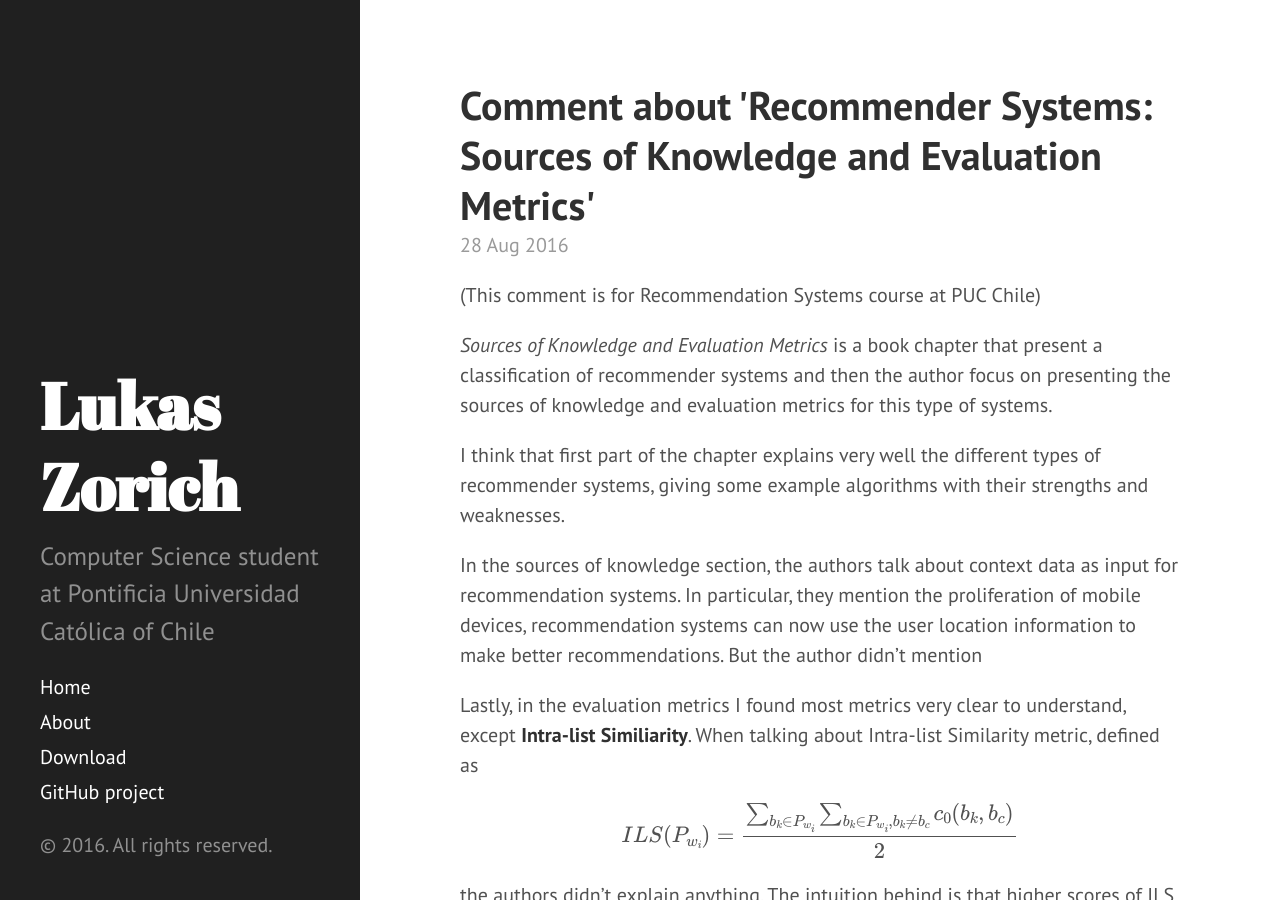
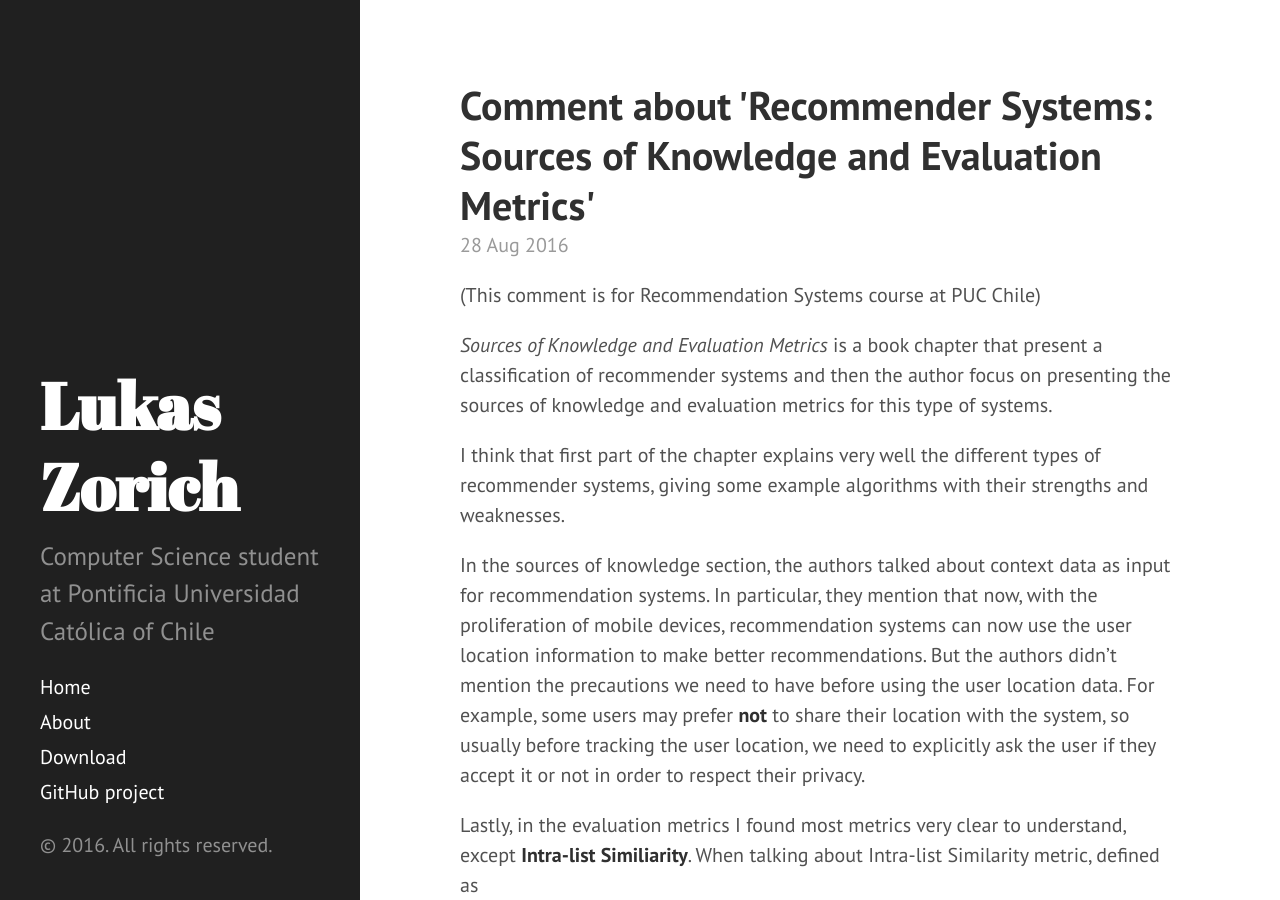
Before and after one commit to lezorich/blog, a Jekyll site: the page built from _posts/2016-08-28-comment-on-sources-of-knowledge-and-eval-metrics.md, in a window 1280 px wide and 900 px high. Built offline with Jekyll 4.4.1, drawn with Linux system fonts in a browser that asks for light colours; formulas are drawn with MathJax 3.

Commit message:
Finish week 3 comments

```diff
--- a/_posts/2016-08-28-comment-on-sources-of-knowledge-and-eval-metrics.md
+++ b/_posts/2016-08-28-comment-on-sources-of-knowledge-and-eval-metrics.md
@@ -16,11 +16,14 @@ I think that first part of the chapter explains very well the different types
 of recommender systems, giving some example algorithms with their strengths
 and weaknesses.
 
-In the sources of knowledge section, the authors talk about context data as
-input for recommendation systems. In particular, they mention the proliferation
+In the sources of knowledge section, the authors talked about context data as
+input for recommendation systems. In particular, they mention that now, with the proliferation
 of mobile devices, recommendation systems can now use the user location
-information to make better recommendations. But the author didn't mention
-
+information to make better recommendations. But the authors didn't mention the
+precautions we need to have before using the user location data. For example,
+some users may prefer **not** to share their location with the system, so
+usually before tracking the user location, we need to explicitly ask the user
+if they accept it or not in order to respect their privacy.
 
 Lastly, in the evaluation metrics I found most metrics very clear to
 understand, except **Intra-list Similiarity**. When talking about Intra-list
```
